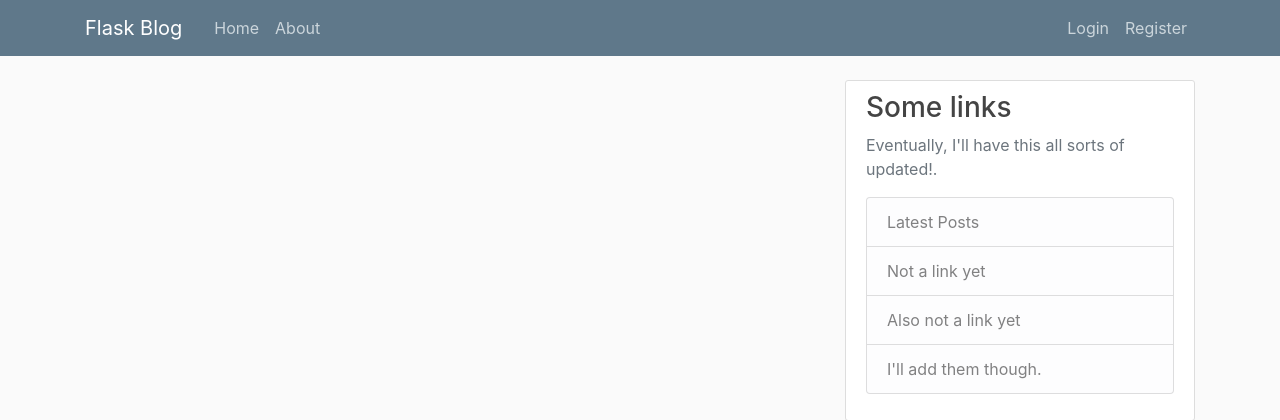
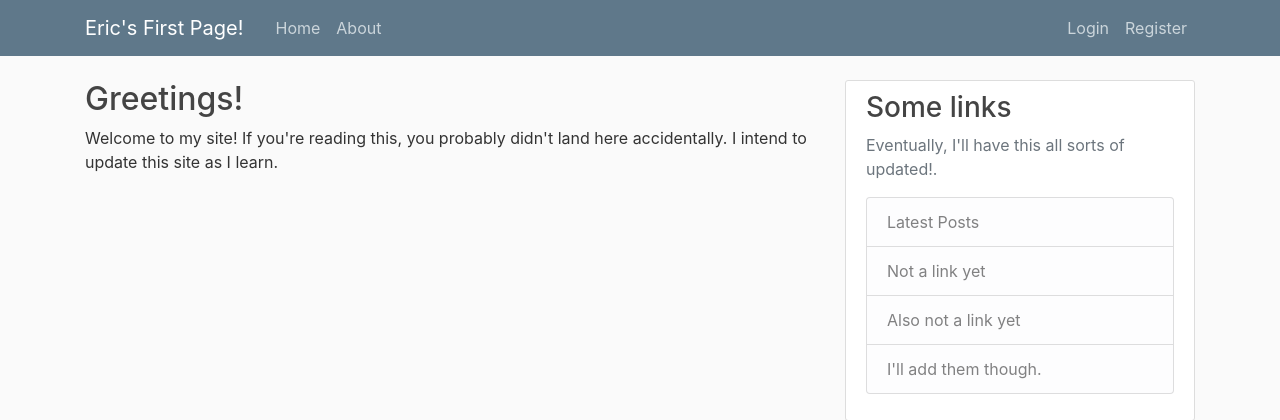
Before and after one commit to EricDaRed/flask_blog, a Flask app: page / in a window 1280 px wide. Shown: the top 420 px of the page. Run offline with Flask 2, Linux system fonts and the light colour scheme; data that the repository does not hold is empty; parts of the project's set-up code (start-up, migrations or seed data) failed here and were passed over; some libraries are stand-ins or nearby versions.

Commit message:
Updated a tad more HTML

```diff
--- a/flaskblog/templates/home.html
+++ b/flaskblog/templates/home.html
@@ -1,6 +1,8 @@
 {% extends "layout.html" %}
 
 {% block content %}
+<h2>Greetings!</h2>
+<p>Welcome to my site! If you're reading this, you probably didn't land here accidentally. I intend to update this site as I learn.</p>
 {% for post in posts.items %}
 <article class="media content-section">
     <img class="rounded-circle article-img" src="{{ url_for('static', filename='profile_pics/' + post.author.image_file) }}" alt="">
--- a/flaskblog/templates/layout.html
+++ b/flaskblog/templates/layout.html
@@ -22,7 +22,7 @@
     <header class="site-header">
         <nav class="navbar navbar-expand-md navbar-dark bg-steel fixed-top">
             <div class="container">
-                <a class="navbar-brand mr-4" href="/">Flask Blog</a>
+                <a class="navbar-brand mr-4" href="/">Eric's First Page!</a>
                 <button class="navbar-toggler" type="button" data-toggle="collapse" data-target="#navbarToggle"
                     aria-controls="navbarToggle" aria-expanded="false" aria-label="Toggle navigation">
                     <span class="navbar-toggler-icon"></span>
```
